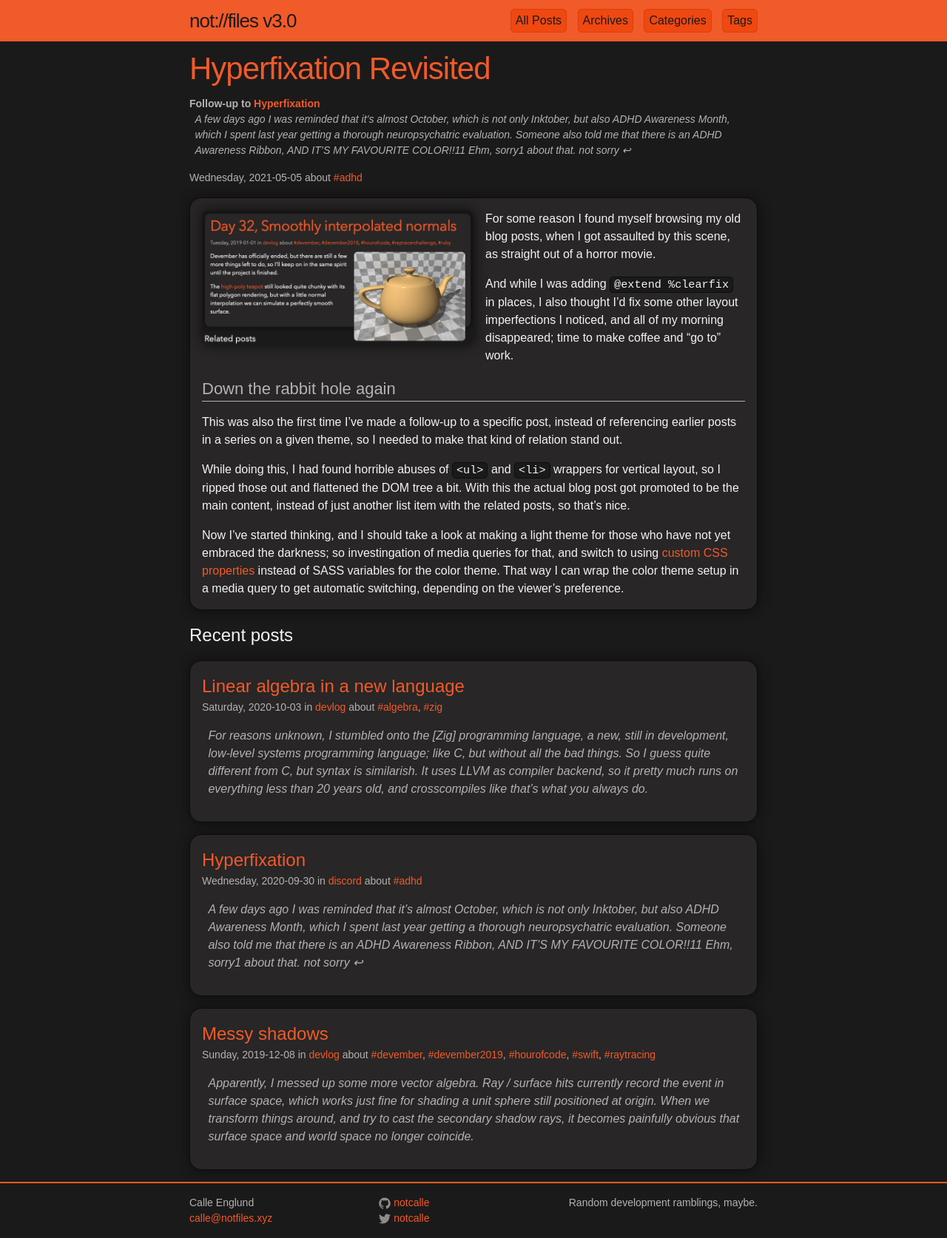
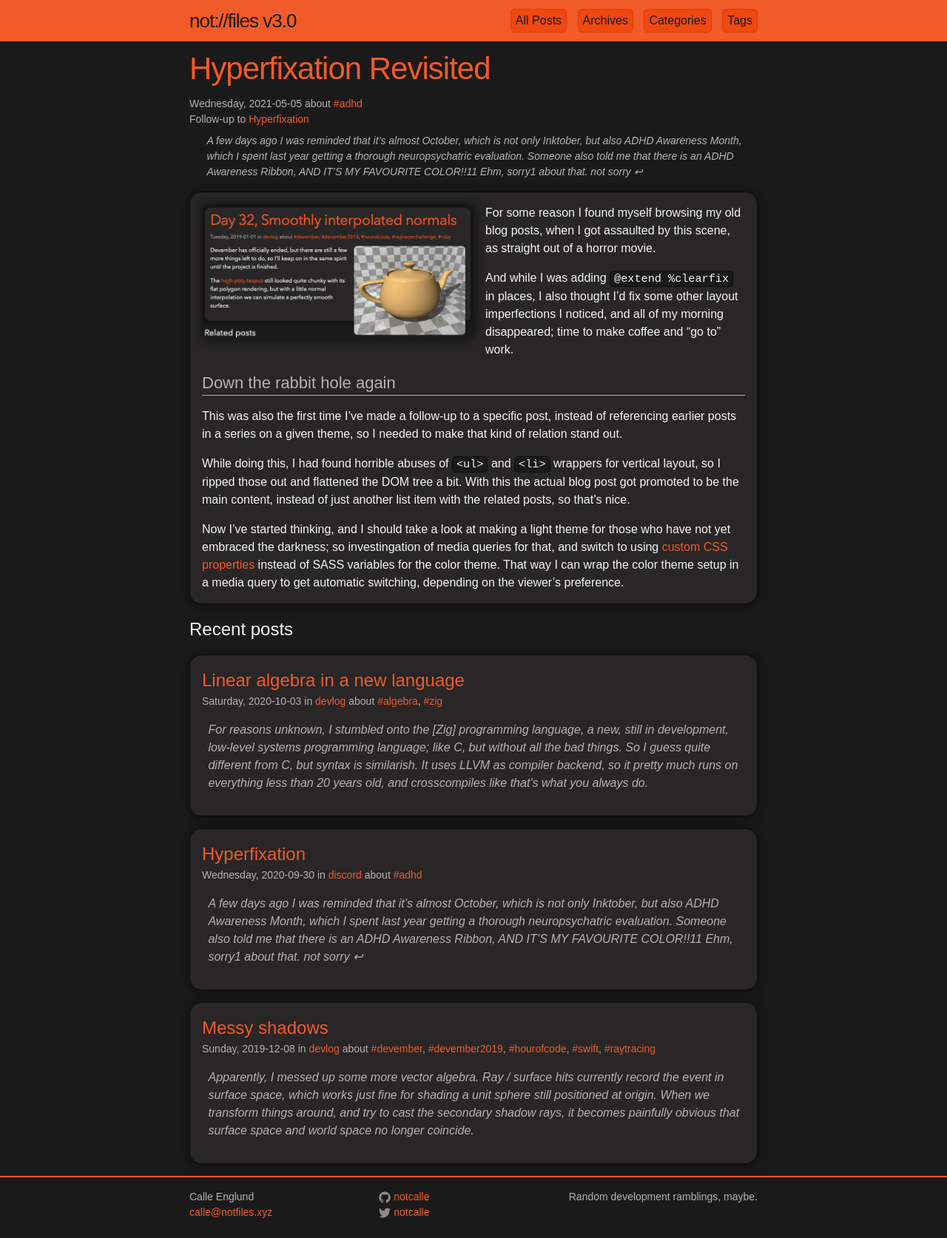
Before and after one commit to notCalle/notcalle.github.io, a Jekyll site: the page built from index.html, in a window 1280 px wide. Shown: the whole page at 74% size. Built offline with Jekyll 4.4.1, drawn with Linux system fonts in a browser that asks for light colours.

Commit message:
Layout fixups for follow-up annotation

```diff
--- a/_includes/post-article.html
+++ b/_includes/post-article.html
@@ -9,15 +9,6 @@
     {%- endif -%}
   </h1>
   <div class="post-meta">
-    {%- if follows -%}
-      <strong>Follow-up to
-        <a href="{{ follows.url | prepend: site.baseurl }}">
-          {{- follows.title -}}
-        </a>
-      </strong>
-      <blockquote>{{ follows.excerpt | strip_html }}</blockquote>
-    {%- endif -%}
-
     {%- if post.path contains "_drafts/" %} <strong>DRAFT</strong> {% endif -%}
       <time datetime="{{ post.date | date_to_xmlschema }}" itemprop="datePublished">
         {{- post.date | date: "%A, %Y-%m-%d" -}}
@@ -30,6 +21,19 @@
 
     {%- include cat-tag.html post=post -%}
   </div>
+  {%- if follows -%}
+    <div class="post-meta">
+      <h2>Follow-up to
+        <a href="{{ follows.url | prepend: site.baseurl }}">
+          {{- follows.title -}}
+        </a>
+      </h2>
+      <blockquote>
+      {{ follows.excerpt | strip_html }}
+      </blockquote>
+    </div>
+  {%- endif -%}
+
 </header>
 
 <section class="post-content" itemprop="articleBody">
--- a/_sass/_layout-content.scss
+++ b/_sass/_layout-content.scss
@@ -61,6 +61,12 @@
     clear: both;
     font-size: $small-font-size;
     color: $text-color-dark;
+
+    h2 {
+        font-size: $small-font-size;
+        margin-bottom: $spacing-unit/2;
+    }
+    blockquote { margin: 0 $spacing-unit; }
 }
 
 div.post-link {
```
